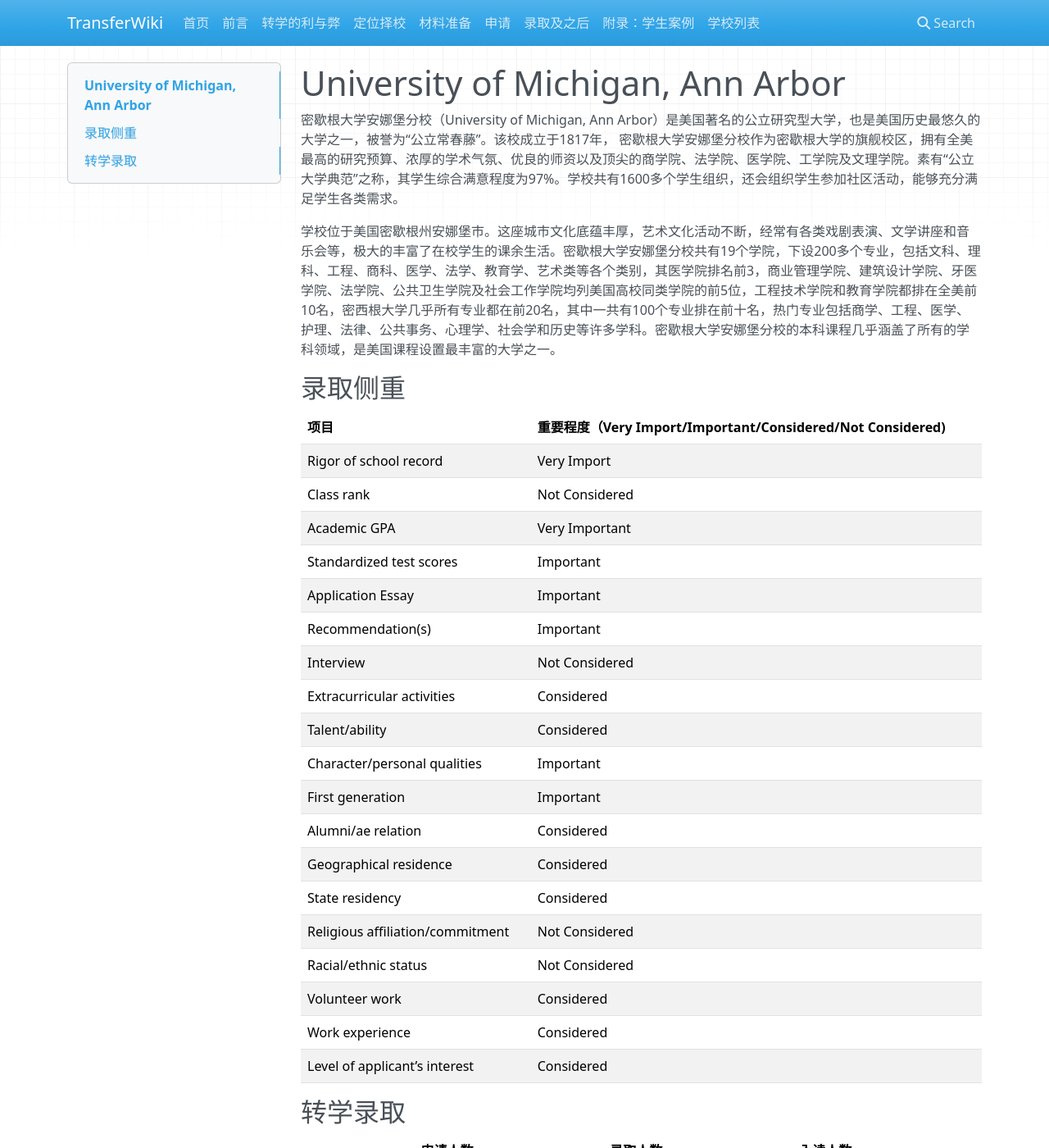
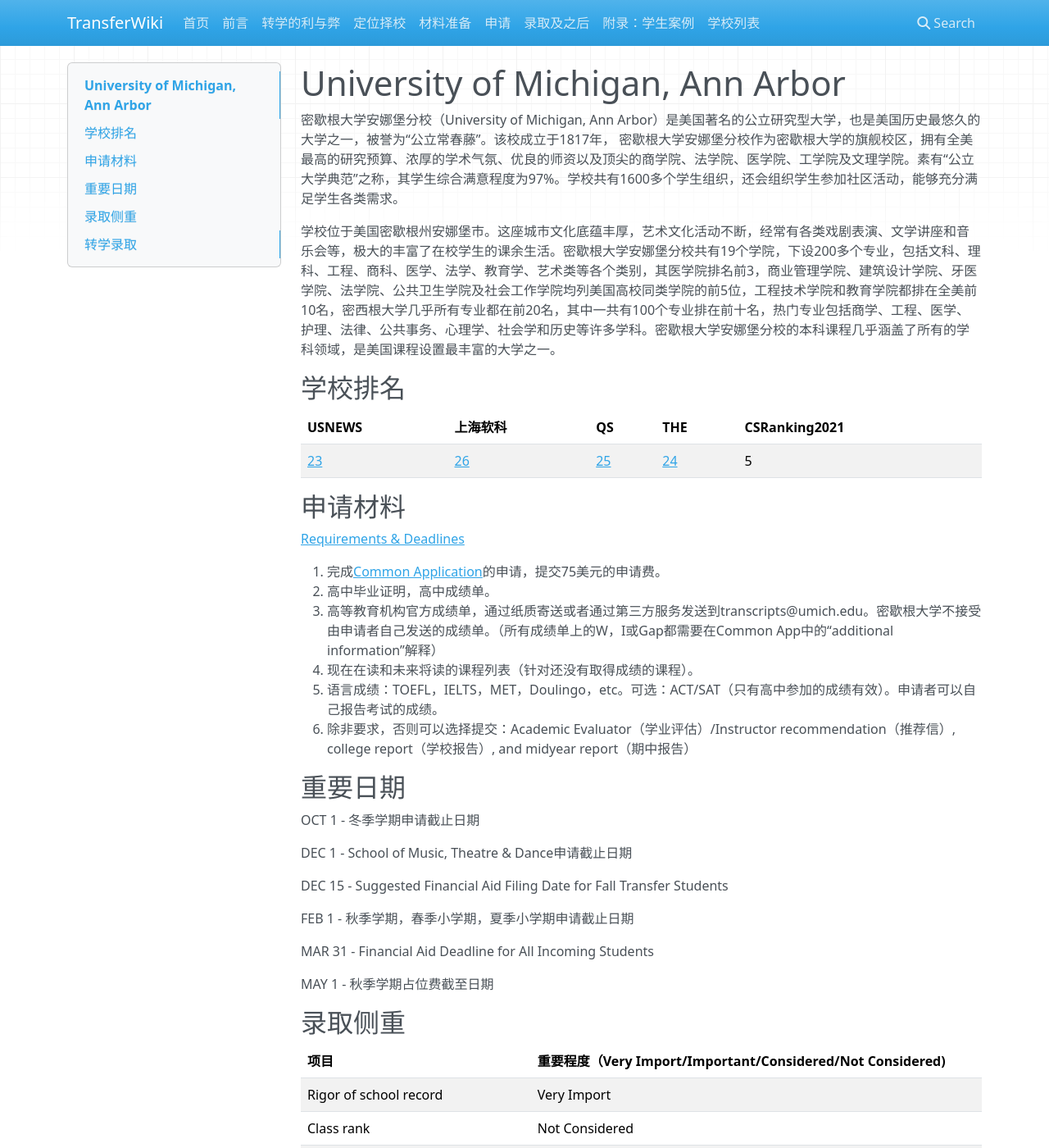
Before and after one commit to SihanXU/TransferWiki, an MkDocs documentation site: the page built from docs/schools/umich.md, in a window 1280 px wide and 1400 px high. Shown: the whole window at 82% size. Built offline with MkDocs 1.6.1, drawn with Linux system fonts in a browser that asks for light colours; nearby versions of some CDN libraries.

Commit message:
Update umich.md

```diff
--- a/docs/schools/umich.md
+++ b/docs/schools/umich.md
@@ -3,6 +3,37 @@
 密歇根大学安娜堡分校（University of Michigan, Ann Arbor）是美国著名的公立研究型大学，也是美国历史最悠久的大学之一，被誉为“公立常春藤”。该校成立于1817年， 密歇根大学安娜堡分校作为密歇根大学的旗舰校区，拥有全美最高的研究预算、浓厚的学术气氛、优良的师资以及顶尖的商学院、法学院、医学院、工学院及文理学院。素有“公立大学典范”之称，其学生综合满意程度为97%。学校共有1600多个学生组织，还会组织学生参加社区活动，能够充分满足学生各类需求。
 
 学校位于美国密歇根州安娜堡市。这座城市文化底蕴丰厚，艺术文化活动不断，经常有各类戏剧表演、文学讲座和音乐会等，极大的丰富了在校学生的课余生活。密歇根大学安娜堡分校共有19个学院，下设200多个专业，包括文科、理科、工程、商科、医学、法学、教育学、艺术类等各个类别，其医学院排名前3，商业管理学院、建筑设计学院、牙医学院、法学院、公共卫生学院及社会工作学院均列美国高校同类学院的前5位，工程技术学院和教育学院都排在全美前10名，密西根大学几乎所有专业都在前20名，其中一共有100个专业排在前十名，热门专业包括商学、工程、医学、护理、法律、公共事务、心理学、社会学和历史等许多学科。密歇根大学安娜堡分校的本科课程几乎涵盖了所有的学科领域，是美国课程设置最丰富的大学之一。
+
+## 学校排名
+
+| USNEWS | 上海软科 | QS | THE | CSRanking2021 |
+| --- | --- | --- | --- | ---|
+| [23](https://www.usnews.com/best-colleges/university-of-michigan-ann-arbor-9092) | [26](https://www.shanghairanking.com/institution/university-of-michigan-ann-arbor) | [25](https://www.topuniversities.com/universities/university-michigan-ann-arbor) | [24](https://www.timeshighereducation.com/world-university-rankings/university-michigan-ann-arbor) | 5 |
+
+## 申请材料
+
+[Requirements & Deadlines](https://admissions.umich.edu/apply/transfer-applicants/requirements-deadlines)
+
+1. 完成[Common Application](https://apply.commonapp.org/)的申请，提交75美元的申请费。
+2. 高中毕业证明，高中成绩单。
+3. 高等教育机构官方成绩单，通过纸质寄送或者通过第三方服务发送到transcripts@umich.edu。密歇根大学不接受由申请者自己发送的成绩单。（所有成绩单上的W，I或Gap都需要在Common App中的“additional information”解释）
+4. 现在在读和未来将读的课程列表（针对还没有取得成绩的课程）。
+5. 语言成绩：TOEFL，IELTS，MET，Doulingo，etc。可选：ACT/SAT（只有高中参加的成绩有效）。申请者可以自己报告考试的成绩。
+6. 除非要求，否则可以选择提交：Academic Evaluator（学业评估）/Instructor recommendation（推荐信）, college report（学校报告）, and midyear report（期中报告）
+
+## 重要日期
+
+OCT 1 - 冬季学期申请截止日期
+
+DEC 1 - School of Music, Theatre & Dance申请截止日期
+
+DEC 15 - Suggested Financial Aid Filing Date for Fall Transfer Students
+
+FEB 1 - 秋季学期，春季小学期，夏季小学期申请截止日期
+
+MAR 31 - Financial Aid Deadline for All Incoming Students
+
+MAY 1 - 秋季学期占位费截至日期
 
 ## 录取侧重
 
```
